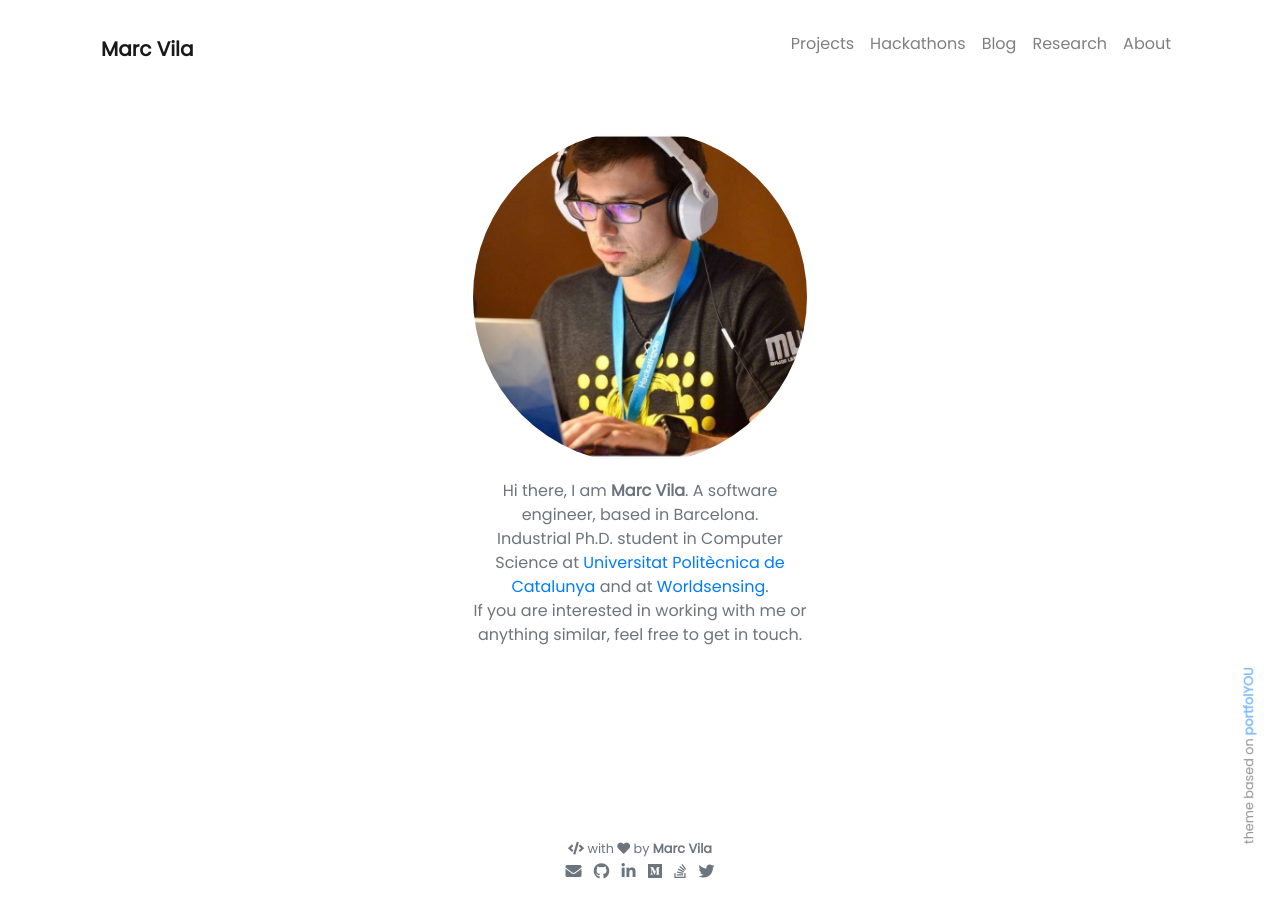
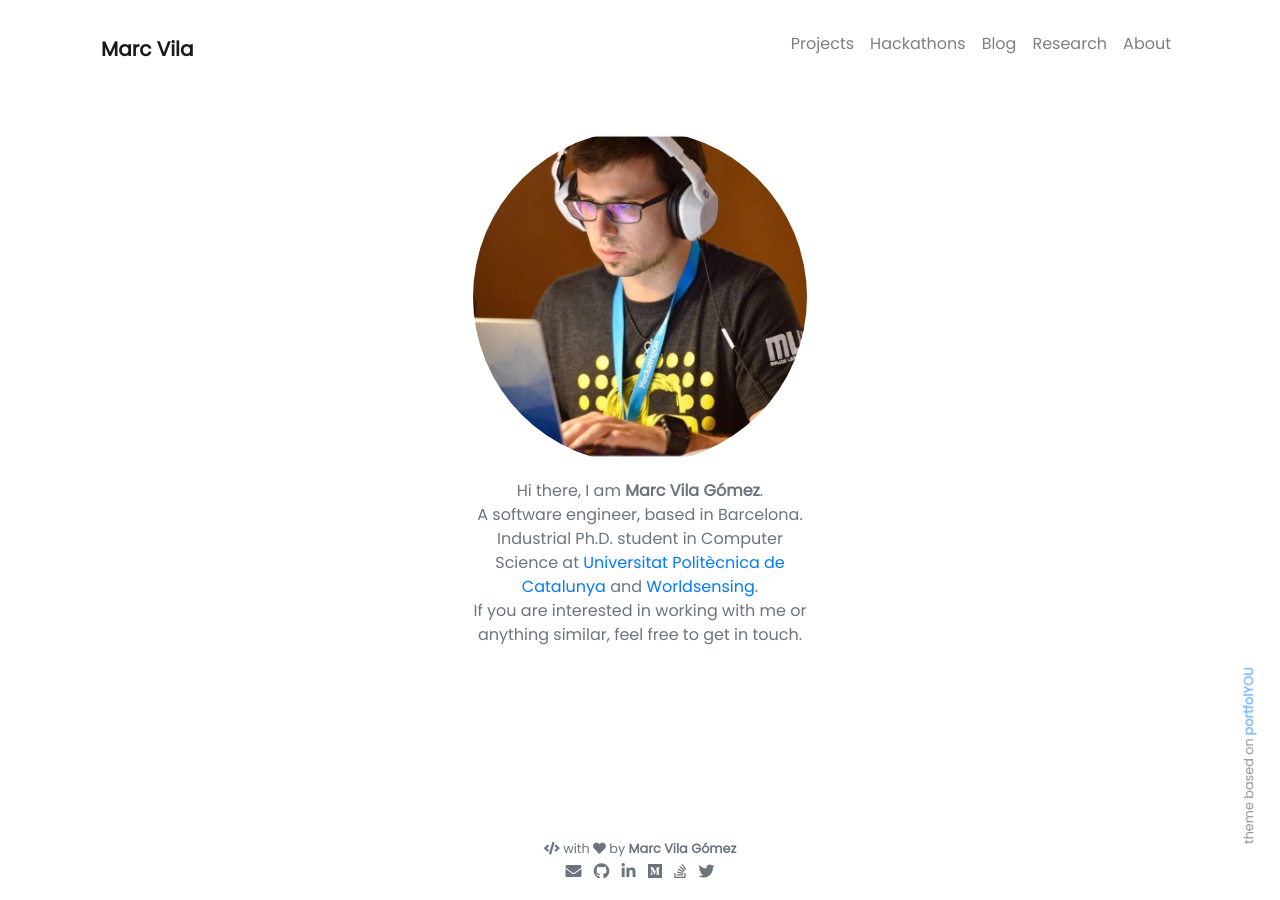
Before and after one commit to LaQuay/marcvila.me, a Jekyll site: the page built from pages/index.md, in a window 1280 px wide. Built offline with Jekyll 4.4.1, drawn with Linux system fonts in a browser that asks for light colours; nearby versions of some CDN libraries.

Commit message:
fix typos

```diff
--- a/_config.yml
+++ b/_config.yml
@@ -1,10 +1,12 @@
 ### Site Settings ###
 title: Marc Vila
 description: >-
-  Hi there, I am <b>Marc Vila</b>. A software engineer, based in Barcelona.
+  Hi there, I am <b>Marc Vila Gómez</b>.
+  <br>
+  A software engineer, based in Barcelona.
   <br>
   Industrial Ph.D. student in Computer Science at <a href='https://www.upc.edu' target='_blank'>Universitat Politècnica de Catalunya</a>
-  and at <a href='https://www.worldsensing.com/' target='_blank'>Worldsensing</a>.
+  and <a href='https://www.worldsensing.com/' target='_blank'>Worldsensing</a>.
   <br>
   If you are interested in working with me or anything similar,
   feel free to get in touch.
@@ -25,7 +27,7 @@ nav_exclude: # The following paths are excluded from navbar
 
 ### Author Info ###
 author:
-  name: Marc Vila
+  name: Marc Vila Gómez
   image: /assets/img/profile.jpg
   # behance           : your_username
   # dribbble          : your_username
--- a/_data/education-timeline.yml
+++ b/_data/education-timeline.yml
@@ -17,7 +17,7 @@
   to: 2019
   description: >
     <a href="https://www.fib.upc.edu/en/studies/masters/master-informatics-engineering/curriculum" target="_blank">Master's Curriculum</a>.
-    Top 3 in the promotion.
+    Top 3 promotion.
 
 - degree: B.Sc Computer Science
   study: Computer Engineering
@@ -28,4 +28,4 @@
   description: >
     <a href="https://www.fib.upc.edu/en/studies/bachelors-degrees/bachelor-degree-informatics-engineering/curriculum" target="_blank">Base degree curriculum</a>.
     <a href="https://www.fib.upc.edu/en/studies/bachelors-degrees/bachelor-degree-informatics-engineering/curriculum/specializations/computer-engineering">Computer Engineering specialization curriculum</a>.
-    Top 50 out of 235 in the promotion.
+    Top 50 of 235 promotion.
```
Also changed, not shown: pages/about.md (+1 -1 lines), 1 other file.
